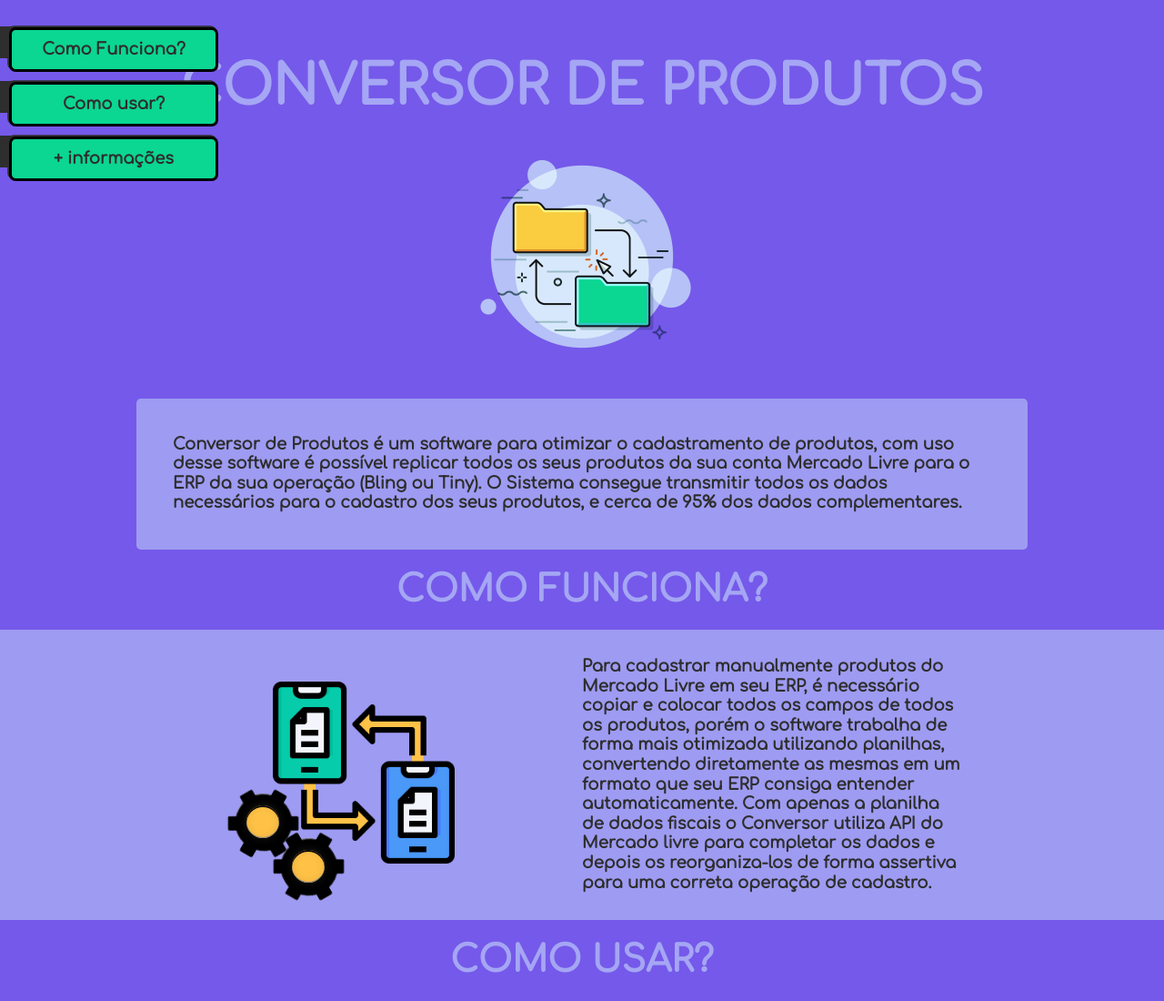
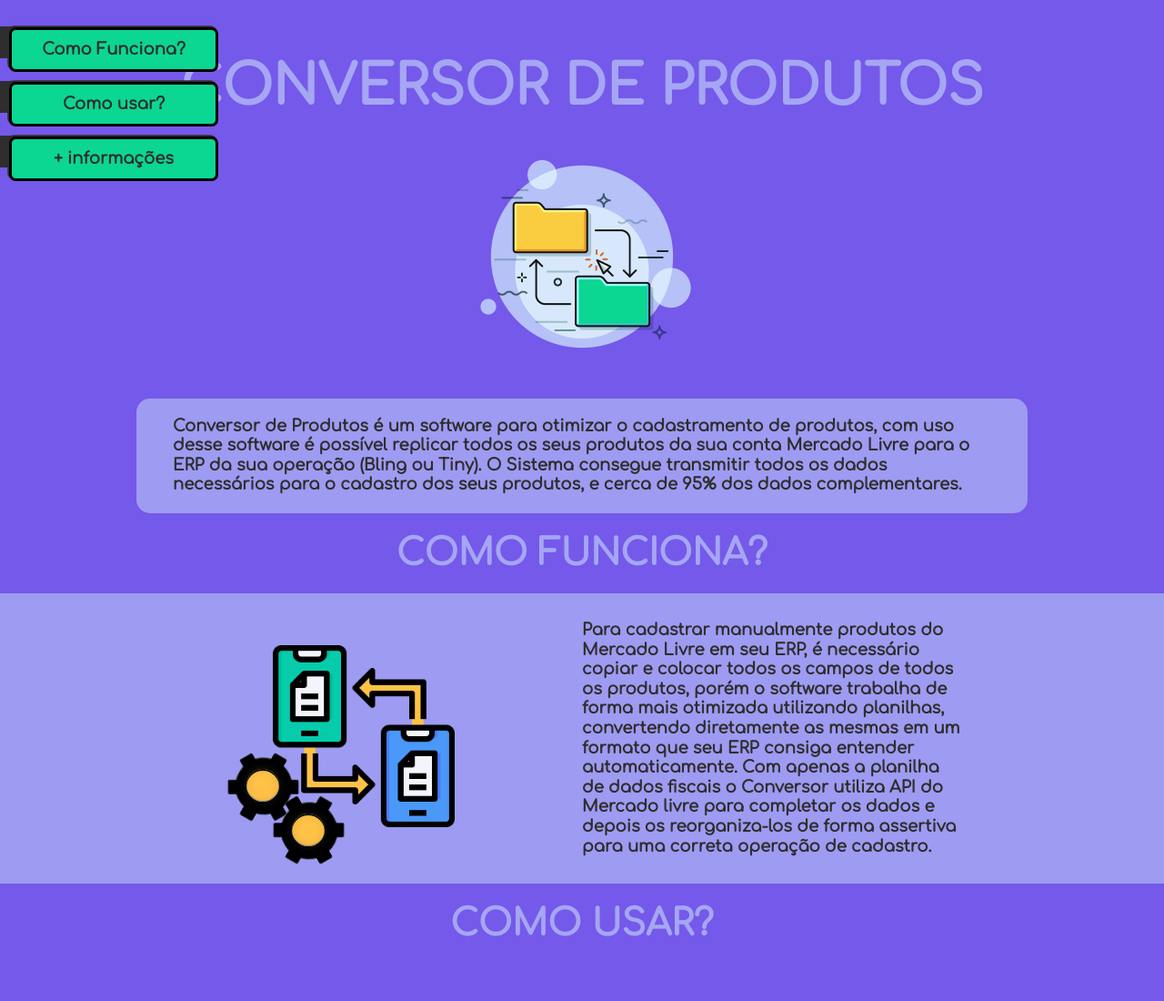
Before and after one commit to MambaGIT/conversor, a plain HTML site: page index.html in a window 1280 px wide. Shown: the top 1100 px of the page at 91% size. Drawn offline with Linux system fonts and the light colour scheme; grey boxes are pictures that could not be loaded.

Commit message:
Add files via upload

```diff
--- a/style.css
+++ b/style.css
@@ -30,8 +30,8 @@
     margin: 0 auto;
     background-color: #b6c1f7a1;
     width: 80%;
-    border-radius: 5px;
-    padding: 40px;
+    border-radius: 15px;
+    padding: 20px 40px;
 }
 
 #texto2 {
```
